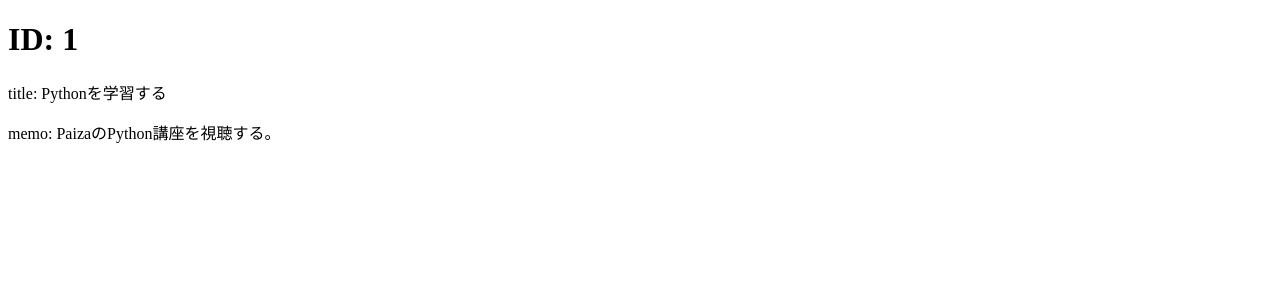
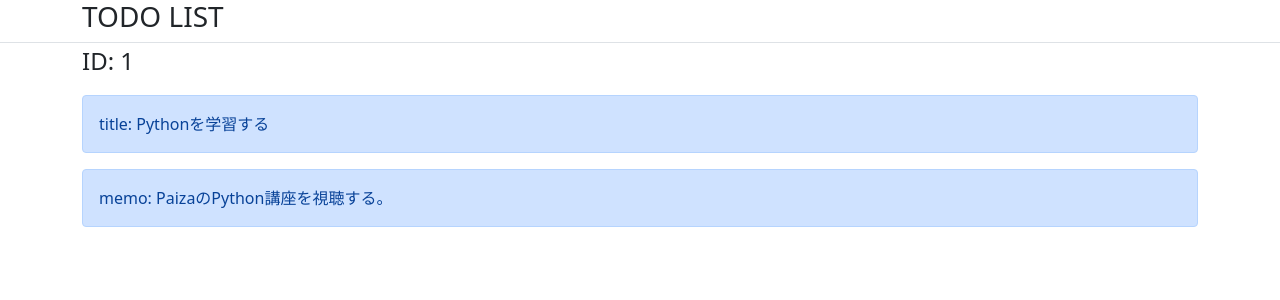
Before and after one commit to kdntiaoao/django-todolist, a Django app: page /detail/1 in a window 1280 px wide. Shown: the top 300 px of the page. Run offline with Django 4.2, Linux system fonts and the light colour scheme; data comes from the database, SQL or seed files in the repository.

Commit message:
add Bootstrap in detai.html

```diff
--- a/templates/detail.html
+++ b/templates/detail.html
@@ -1,14 +1,34 @@
 <!DOCTYPE html>
-<html lang="en">
+<html lang="ja">
   <head>
-    <meta charset="UTF-8" />
-    <meta http-equiv="X-UA-Compatible" content="IE=edge" />
-    <meta name="viewport" content="width=device-width, initial-scale=1.0" />
-    <title>Detail Page</title>
+    <!-- Required meta tags -->
+    <meta charset="utf-8" />
+    <meta name="viewport" content="width=device-width, initial-scale=1" />
+
+    <!-- Bootstrap CSS -->
+    <link
+      href="https://cdn.jsdelivr.net/npm/bootstrap@5.0.2/dist/css/bootstrap.min.css"
+      rel="stylesheet"
+      integrity="sha384-EVSTQN3/azprG1Anm3QDgpJLIm9Nao0Yz1ztcQTwFspd3yD65VohhpuuCOmLASjC"
+      crossorigin="anonymous"
+    />
+
+    <title>{{ object.title }} - Detail Page</title>
   </head>
   <body>
-    <h1>ID: {{ object.id }}</h1>
-    <p>title: {{ object.title }}</p>
-    <p>memo: {{ object.memo }}</p>
+    <header class="border-bottom">
+      <div class="container">
+        <h1 class="fs-3">TODO LIST</h1>
+      </div>
+    </header>
+    <div class="container">
+      <p class="fs-4">ID: {{ object.id }}</p>
+      <div class="alert alert-primary" role="alert">
+        title: {{ object.title }}
+      </div>
+      <div class="alert alert-primary" role="alert">
+        memo: {{ object.memo }}
+      </div>
+    </div>
   </body>
 </html>
```
